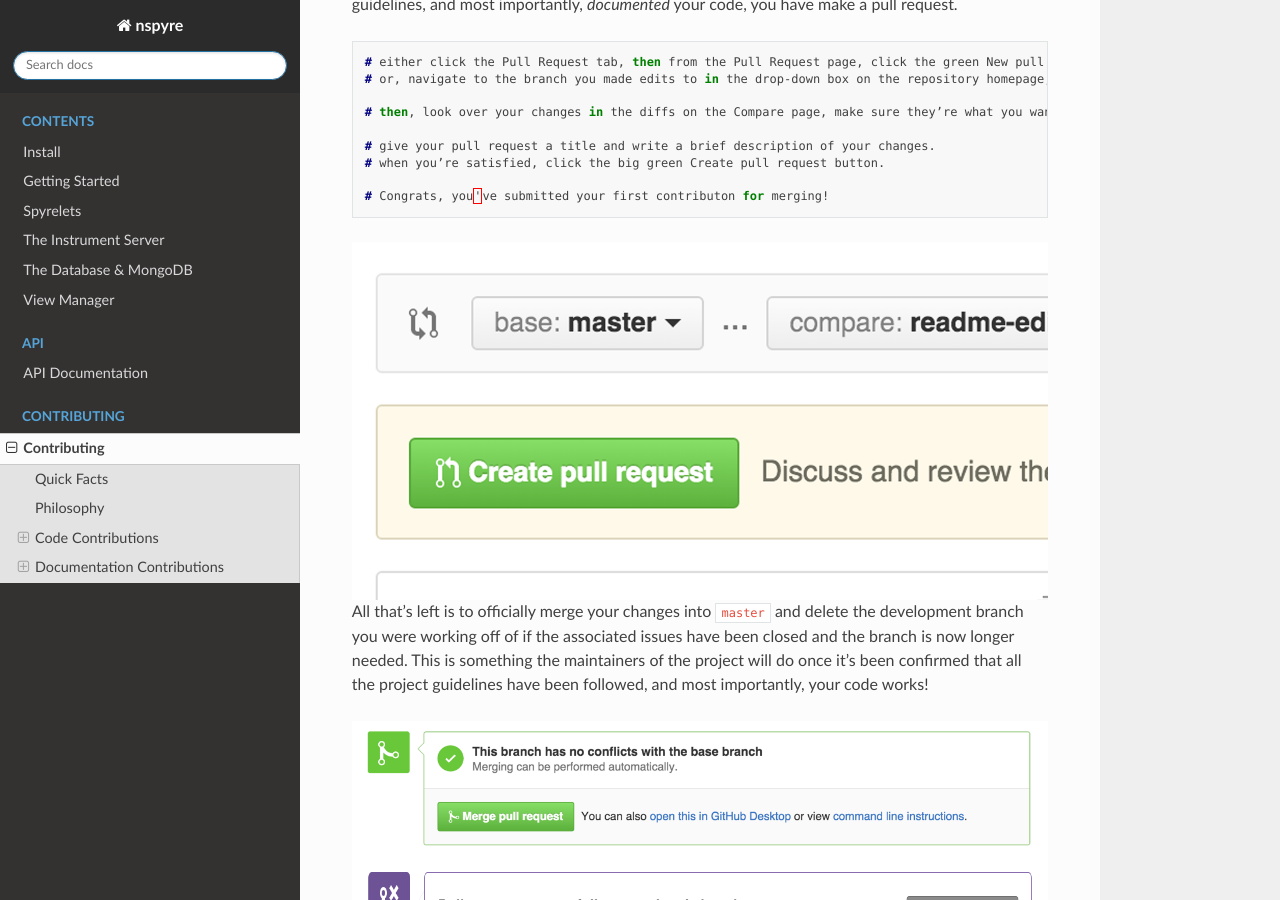
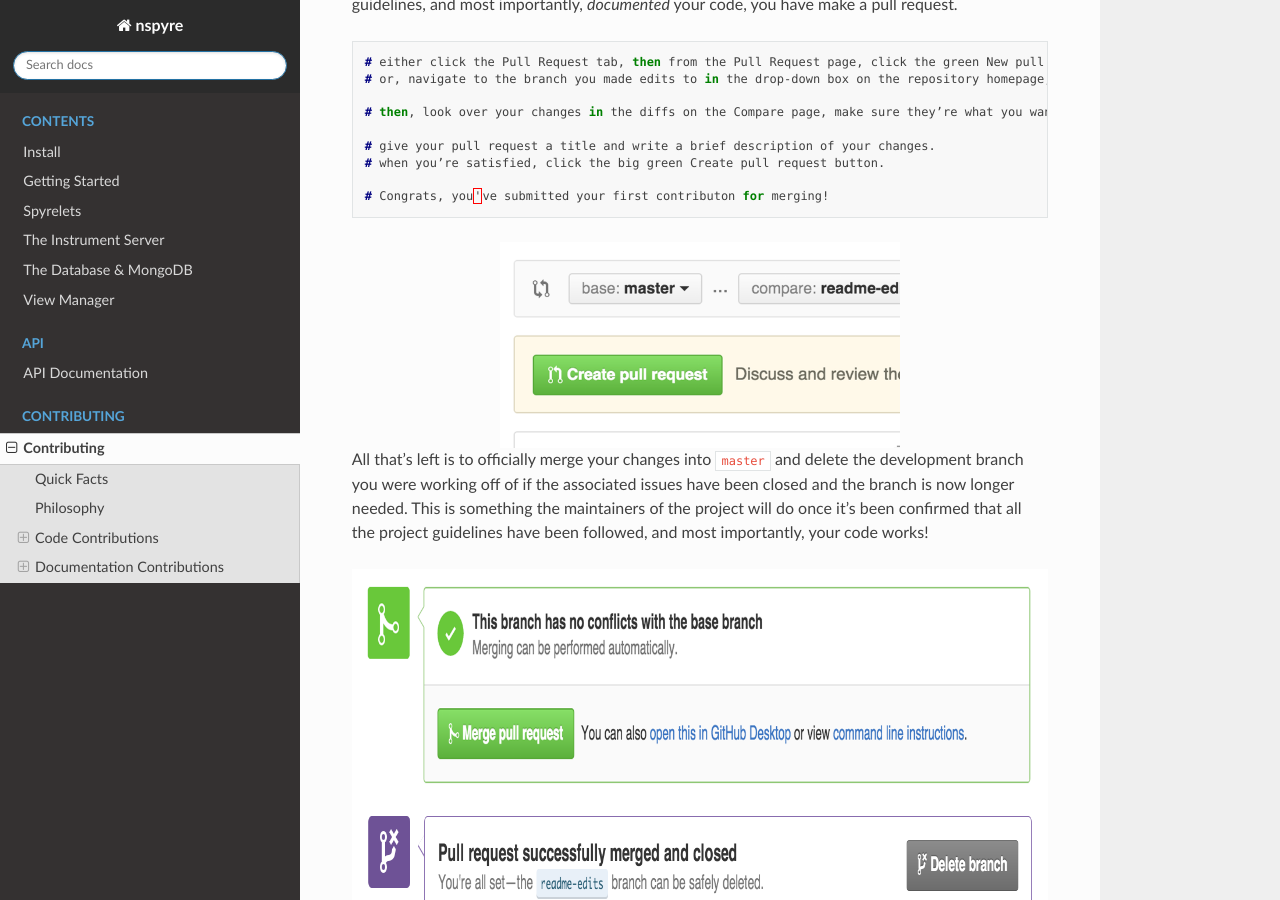
Before and after one commit to nspyre-org/nspyre, a Sphinx documentation site: the page built from docs/contributing.rst, in a window 1280 px wide and 900 px high, scrolled down 3579 px. Built offline with Sphinx 7.4.7 and the Read the Docs theme 2.0.0, drawn with Linux system fonts in a browser that asks for light colours.

Commit message:
Update contributing.rst

```diff
--- a/docs/contributing.rst
+++ b/docs/contributing.rst
@@ -57,7 +57,7 @@ To make things concrete, but let’s do an actual example of this on the command
 
    # first you need to fork the repository of interests (NSpyre obviously). To do so, click the Fork button in the header of the repository.
 
-.. figure:: images/Bootcamp-Fork.png
+.. image:: images/Bootcamp-Fork.png
    :align: center
    :scale: 50%
 
@@ -117,15 +117,18 @@ Once you've vetted your code for errors, checked to make sure you've followed al
 
 .. image:: images/create-pr.png
    :align: center
+   :width: 300pt
 
 All that's left is to officially merge your changes into ``master`` and delete the development branch you were working off of if the associated issues have been closed and the branch is now longer needed. This is something the maintainers of the project will do once it's been confirmed that all the project guidelines have been followed, and most importantly, your code works!
 
 .. image:: images/merge-button.png
    :align: center
-   :width: 553.5pt
+   :width: 1794pt
+   :scale: 50%
 
 .. image:: images/delete-button.png
    :align: center
+   :width: 2392px
    :scale: 50%
 
 |
```
